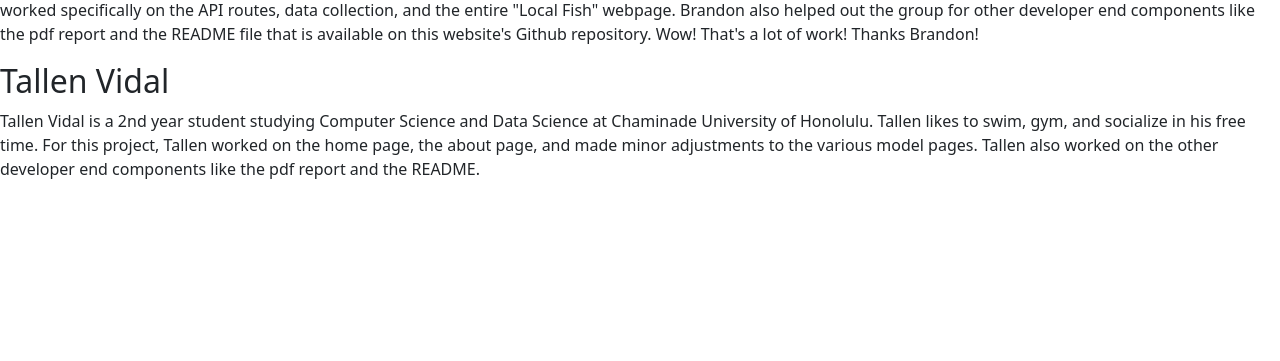
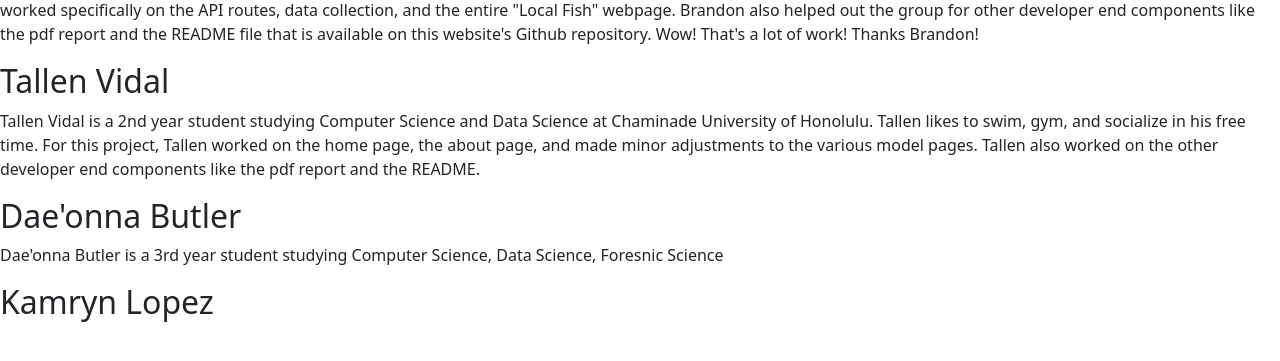
Before and after one commit to BrandonKoskie/cs401_fish_site, a Flask app: page /about in a window 1280 px wide. Shown: the part 208-569 px from the top of the page. Run offline with Flask 3, Linux system fonts and the light colour scheme.

Commit message:
about page blueprint

```diff
--- a/api/templates/about.html
+++ b/api/templates/about.html
@@ -34,5 +34,8 @@ the pdf report and the README file that is available on this website's Github re
 Tallen likes to swim, gym, and socialize in his free time. For this project, Tallen worked on the home page, the about page,
 and made minor adjustments to the various model pages. Tallen also worked on the other developer end components like the pdf report
 and the README. </p>
+<h2> Dae'onna Butler</h2>
+<p> Dae'onna Butler is a 3rd year student studying Computer Science, Data Science, Foresnic Science</p>
+<h2> Kamryn Lopez</h2>
 </body>
 </html>
```
